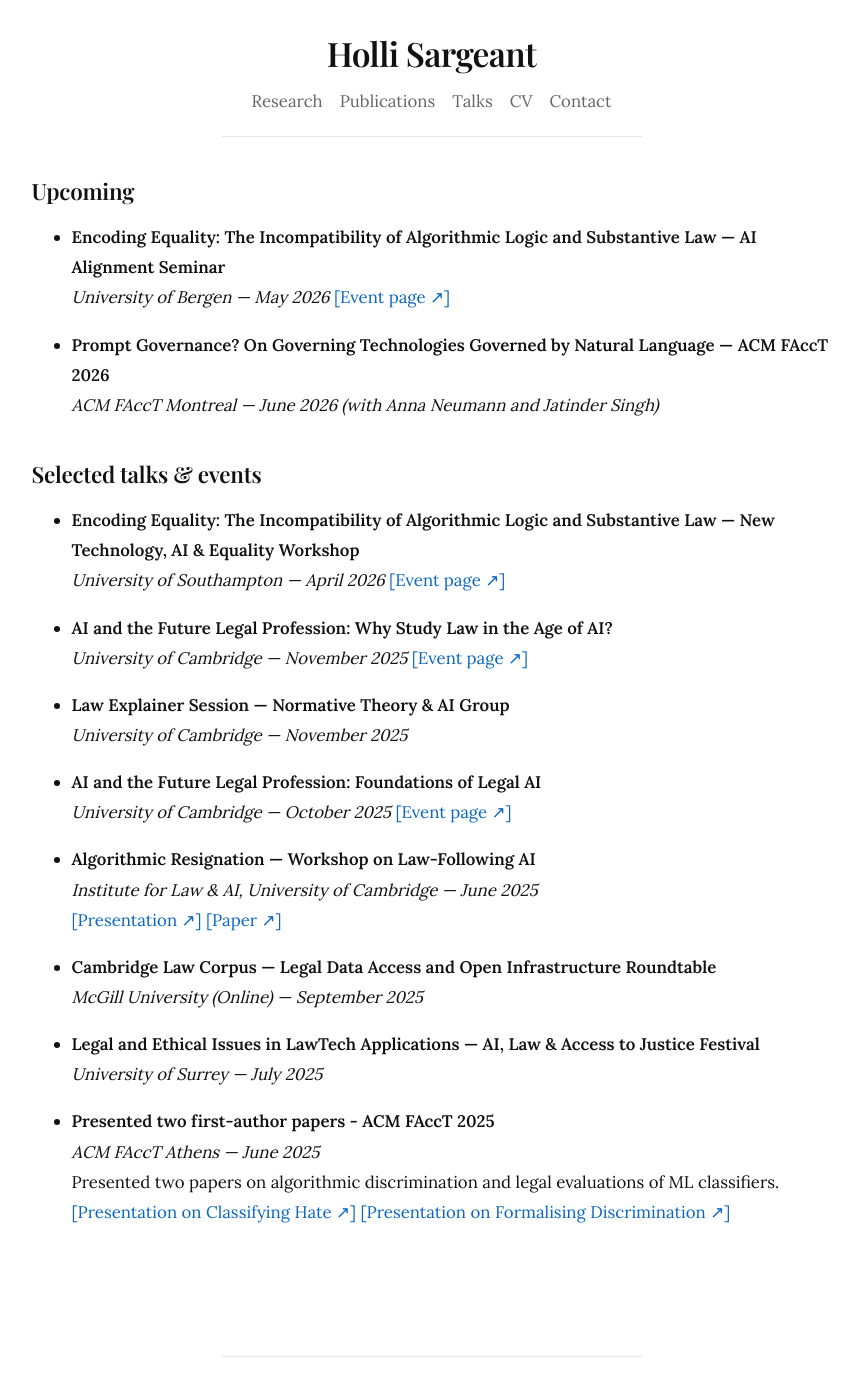
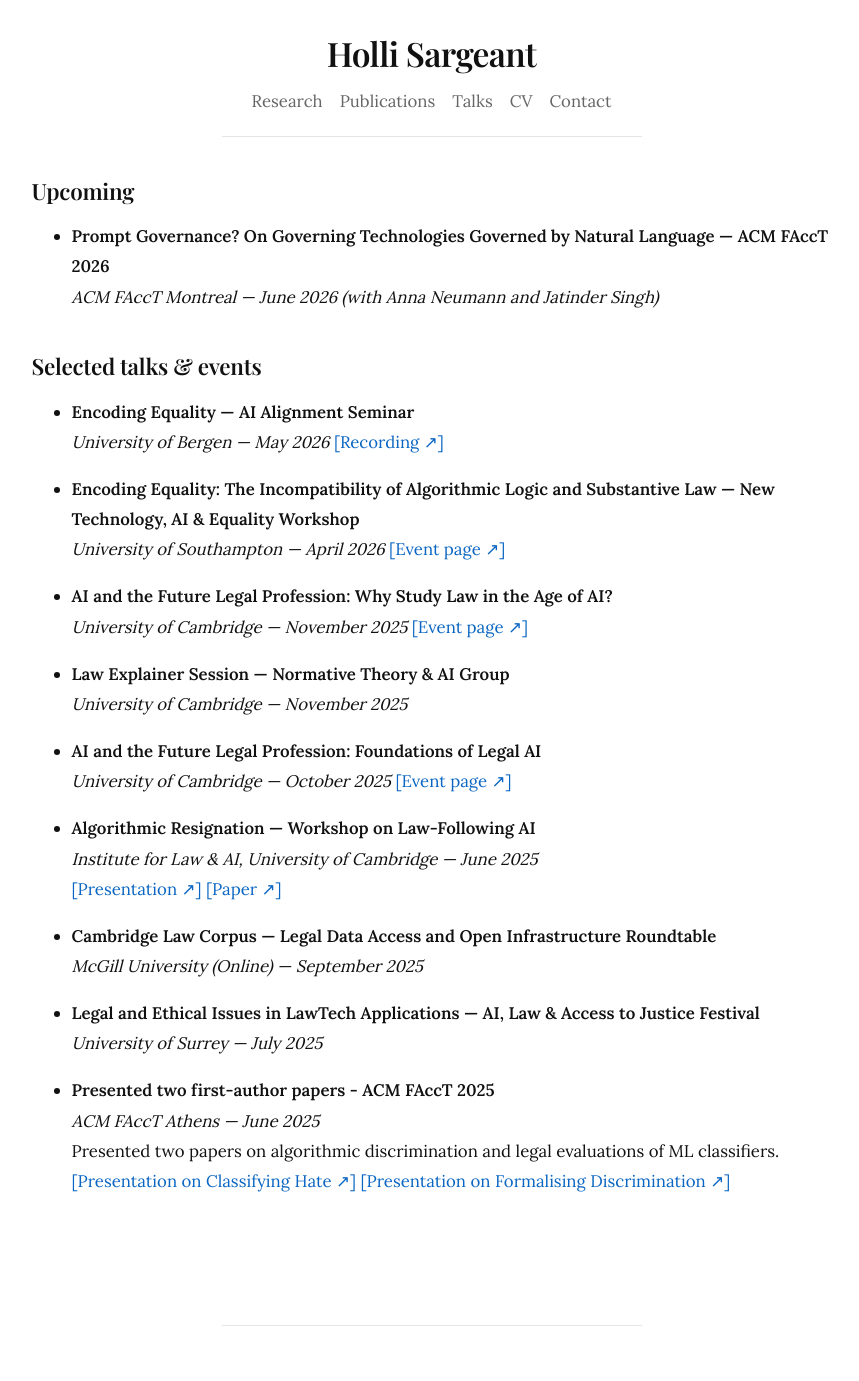
Before and after one commit to hollisargeant/hollisargeant.github.io, a Jekyll site: the page built from talks.md, in a window 1280 px wide. Shown: the whole page, without its empty margins (201-1060 px from the left). Built offline with Jekyll 4.4.1, drawn with Linux system fonts in a browser that asks for light colours; after the commit the page ends 1350 px from its top, so only the background shows below that.

Commit message:
Update talks.md

```diff
--- a/talks.md
+++ b/talks.md
@@ -20,13 +20,13 @@ permalink: /talks/
 
 ## Upcoming
 
-- **Encoding Equality: The Incompatibility of Algorithmic Logic and Substantive Law — AI Alignment Seminar**
-  *University of Bergen — May 2026* [[Event page ↗︎]](https://www.uib.no/en/ai/182154/ai-alignment)
-
 - **Prompt Governance? On Governing Technologies Governed by Natural Language — ACM FAccT 2026**
   *ACM FAccT Montreal — June 2026 (with Anna Neumann and Jatinder Singh)*
 
 ## Selected talks & events
+
+- **Encoding Equality — AI Alignment Seminar**
+  *University of Bergen — May 2026* [[Recording ↗︎]](https://www.youtube.com/watch?v=vI_X9cvDIU4&t=8885s)
 
 - **Encoding Equality: The Incompatibility of Algorithmic Logic and Substantive Law — New Technology, AI & Equality Workshop**
   *University of Southampton — April 2026* [[Event page ↗︎]](https://www.southampton.ac.uk/law/news/events/2025/10/new-technology-ai-and-gender-equality-problems-and-solutions.page)
```
